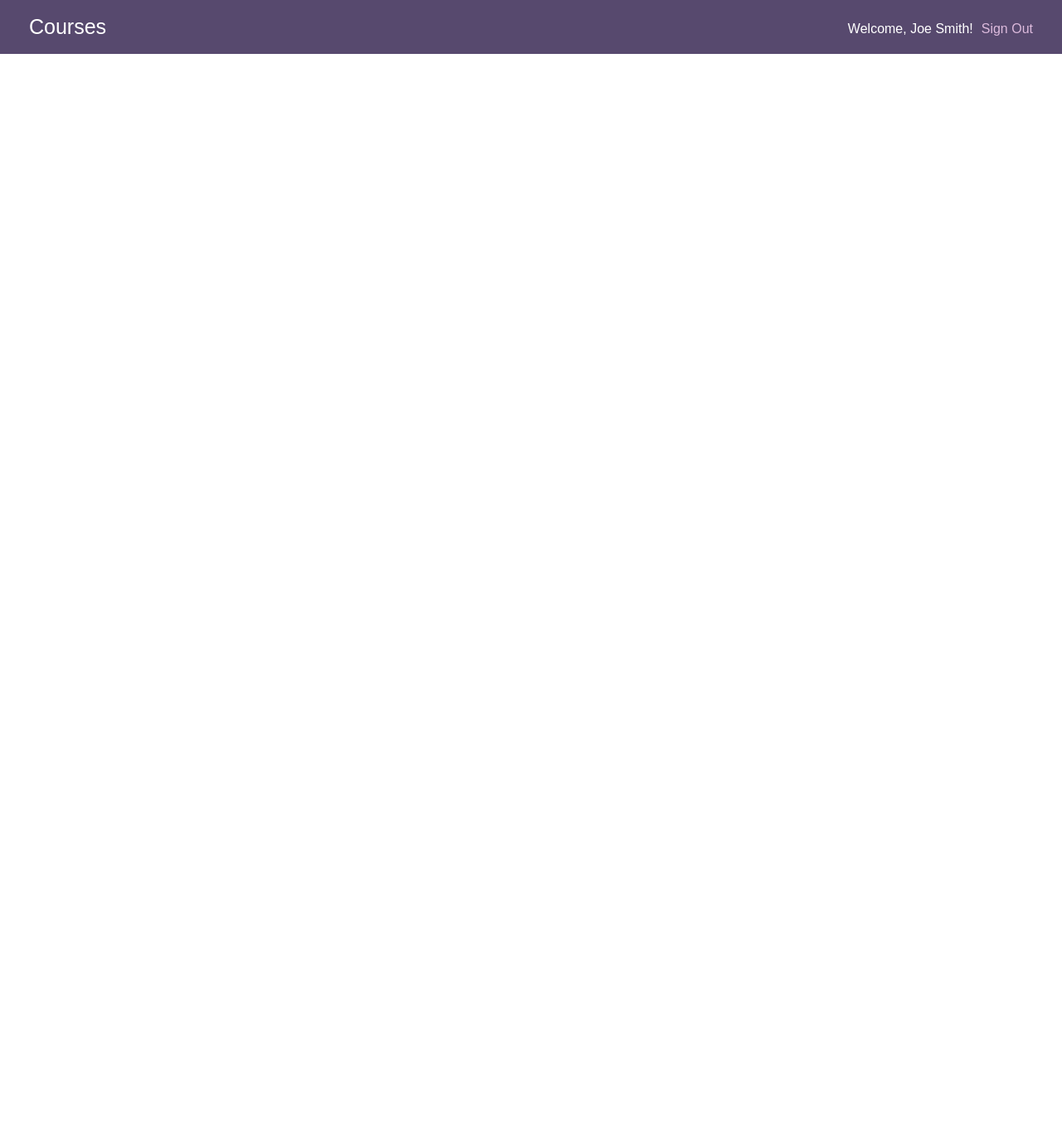
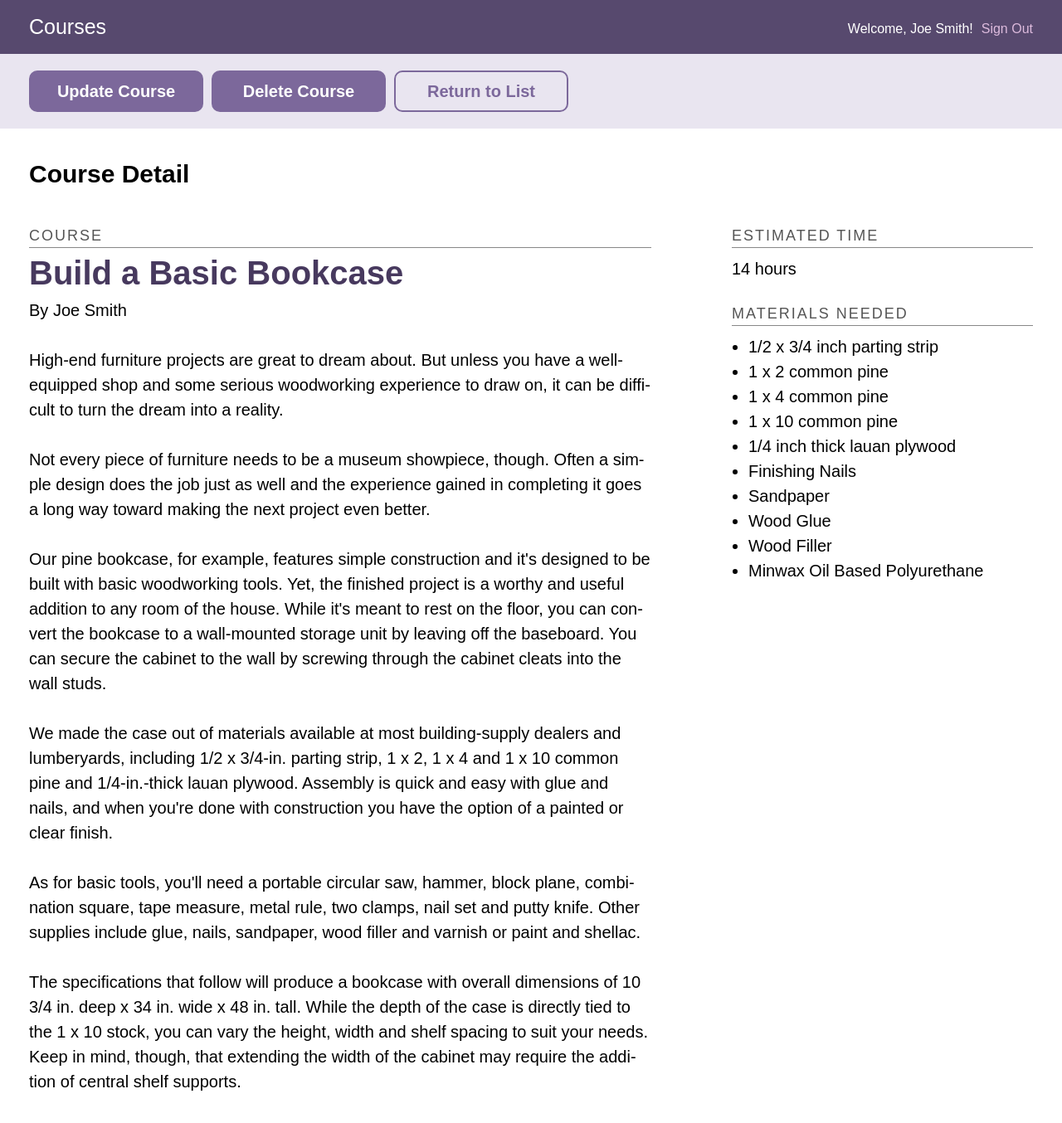
Before and after one commit to sgaona21/fullstack-course-manager, a React (Vite) app in the folder client/: page /courses/1 in a window 1280 px wide. Shown: the top 1354 px of the page at 83% size. Before the commit the page ends 800 px from the top, so only its background shows below. Built offline with nearby package versions, Linux system fonts and the light colour scheme; no server answers.

Commit message:
Courses page now renders courses from db, links converted to NavLink

```diff
--- a/client/src/App.jsx
+++ b/client/src/App.jsx
@@ -1,17 +1,45 @@
 import { Routes, Route, Navigate } from "react-router-dom";
+import { useState, useEffect } from "react";
 
 //Components
 import Header from "./components/Header";
 import Courses from "./components/Courses";
+import CourseDetail from "./components/CourseDetail";
+import CreateCourse from "./components/CreateCourse";
 
 
 const App = () => {
+  const [courses, setCourses] = useState([]); // manages all courses in db
+
+  const requestOptions = {
+    method: "GET",
+    headers: {
+      "Content-Type": "application/json",
+    },
+  };
+
+  const fetchCourses = async () => {
+    try {
+      const response = await fetch("http://localhost:5001/api/courses", requestOptions);
+      const data = await response.json();
+      console.log("Courses:", data);
+      setCourses(data)
+    } catch (error) {
+      console.error("Error fetching courses:", error);
+    }
+  };
+
+  useEffect(() => {
+    fetchCourses();
+  }, []);
 
   return (
     <>
       <Header />
       <Routes>
-        <Route path="/api/courses" element={<Courses />}/>
+        <Route path="/courses" element={<Courses courses={courses} />}/>
+        <Route path="/courses/:id" element={<CourseDetail />}/>
+        <Route path="/courses/create" element={<CreateCourse />}/>
       </Routes>
     </>
   )
--- /dev/null
+++ b/client/src/components/CourseDetail.jsx
@@ -0,0 +1,104 @@
+
+
+const CourseDetail = () => {
+
+  return (
+    <>
+      <div className="actions--bar">
+        <div className="wrap">
+          <a className="button" href="update-course.html">
+            Update Course
+          </a>
+          <a className="button" href="#">
+            Delete Course
+          </a>
+          <a className="button button-secondary" href="index.html">
+            Return to List
+          </a>
+        </div>
+      </div>
+
+      <div className="wrap">
+        <h2>Course Detail</h2>
+        <form>
+          <div className="main--flex">
+            <div>
+              <h3 className="course--detail--title">Course</h3>
+              <h4 className="course--name">Build a Basic Bookcase</h4>
+              <p>By Joe Smith</p>
+
+              <p>
+                High-end furniture projects are great to dream about. But unless
+                you have a well-equipped shop and some serious woodworking
+                experience to draw on, it can be difficult to turn the dream
+                into a reality.
+              </p>
+
+              <p>
+                Not every piece of furniture needs to be a museum showpiece,
+                though. Often a simple design does the job just as well and the
+                experience gained in completing it goes a long way toward making
+                the next project even better.
+              </p>
+
+              <p>
+                Our pine bookcase, for example, features simple construction and
+                it's designed to be built with basic woodworking tools. Yet, the
+                finished project is a worthy and useful addition to any room of
+                the house. While it's meant to rest on the floor, you can
+                convert the bookcase to a wall-mounted storage unit by leaving
+                off the baseboard. You can secure the cabinet to the wall by
+                screwing through the cabinet cleats into the wall studs.
+              </p>
+
+              <p>
+                We made the case out of materials available at most
+                building-supply dealers and lumberyards, including 1/2 x 3/4-in.
+                parting strip, 1 x 2, 1 x 4 and 1 x 10 common pine and
+                1/4-in.-thick lauan plywood. Assembly is quick and easy with
+                glue and nails, and when you're done with construction you have
+                the option of a painted or clear finish.
+              </p>
+
+              <p>
+                As for basic tools, you'll need a portable circular saw, hammer,
+                block plane, combination square, tape measure, metal rule, two
+                clamps, nail set and putty knife. Other supplies include glue,
+                nails, sandpaper, wood filler and varnish or paint and shellac.
+              </p>
+
+              <p>
+                The specifications that follow will produce a bookcase with
+                overall dimensions of 10 3/4 in. deep x 34 in. wide x 48 in.
+                tall. While the depth of the case is directly tied to the 1 x 10
+                stock, you can vary the height, width and shelf spacing to suit
+                your needs. Keep in mind, though, that extending the width of
+                the cabinet may require the addition of central shelf supports.
+              </p>
+            </div>
+            <div>
+              <h3 className="course--detail--title">Estimated Time</h3>
+              <p>14 hours</p>
+
+              <h3 className="course--detail--title">Materials Needed</h3>
+              <ul className="course--detail--list">
+                <li>1/2 x 3/4 inch parting strip</li>
+                <li>1 x 2 common pine</li>
+                <li>1 x 4 common pine</li>
+                <li>1 x 10 common pine</li>
+                <li>1/4 inch thick lauan plywood</li>
+                <li>Finishing Nails</li>
+                <li>Sandpaper</li>
+                <li>Wood Glue</li>
+                <li>Wood Filler</li>
+                <li>Minwax Oil Based Polyurethane</li>
+              </ul>
+            </div>
+          </div>
+        </form>
+      </div>
+    </>
+  );
+};
+
+export default CourseDetail;
--- a/client/src/components/Courses.jsx
+++ b/client/src/components/Courses.jsx
@@ -1,43 +1,18 @@
 import { useState, useEffect } from "react";
+import { NavLink } from "react-router-dom";
 
 
-const Courses = () => {
-  const [courses, setCourses] = useState([]); // manages list of courses
-
-  useEffect(() => {
-    const requestOptions = {
-      method: "GET",
-      headers: {
-        "Content-Type": "application/json",
-      },
-    };
-
-    fetch("http://localhost:5001/api/courses", requestOptions)
-      .then((res) => res.json())
-      .then((data) => {
-        setCourses(data);
-      })
-      .catch((err) => {
-        console.error("Error:", err);
-      });
-  }, []);
-
+const Courses = (props) => {
 
   return (
     <div className="wrap main--grid">
-      <a className="course--module course--link" href="course-detail.html">
-        <h2 className="course--label">Course</h2>
-        <h3 className="course--title">Build a Basic Bookcase</h3>
-      </a>
-      <a className="course--module course--link" href="course-detail.html">
-        <h2 className="course--label">Course</h2>
-        <h3 className="course--title">Learn How to Program</h3>
-      </a>
-      <a className="course--module course--link" href="course-detail.html">
-        <h2 className="course--label">Course</h2>
-        <h3 className="course--title">Learn How to Test Programs</h3>
-      </a>
-      <a className="course--module course--add--module" href="create-course.html">
+      {props.courses.map((course) => (
+        <NavLink className="course--module course--link" key={course.id} to={`/courses/${course.id}`}>
+          <h2 className="course--label">Course</h2>
+          <h3 className="course--title">{course.title}</h3>
+        </NavLink>
+      ))}
+      <NavLink className="course--module course--add--module" to='/courses/create'>
         <span className="course--add--title">
           <svg
             version="1.1"
@@ -51,7 +26,7 @@ const Courses = () => {
           </svg>
           New Course
         </span>
-      </a>
+      </NavLink>
     </div>
   );
 };
--- /dev/null
+++ b/client/src/components/CreateCourse.jsx
@@ -0,0 +1,55 @@
+
+
+const CreateCourse = () => {
+  return (
+    <div className="wrap">
+      <h2>Create Course</h2>
+      <div className="validation--errors">
+        <h3>Validation Errors</h3>
+        <ul>
+          <li>Please provide a value for "Title"</li>
+          <li>Please provide a value for "Description"</li>
+        </ul>
+      </div>
+      <form>
+        <div className="main--flex">
+          <div>
+            <label for="courseTitle">Course Title</label>
+            <input id="courseTitle" name="courseTitle" type="text" value="" />
+
+            <p>By Joe Smith</p>
+
+            <label for="courseDescription">Course Description</label>
+            <textarea
+              id="courseDescription"
+              name="courseDescription"
+            ></textarea>
+          </div>
+          <div>
+            <label for="estimatedTime">Estimated Time</label>
+            <input
+              id="estimatedTime"
+              name="estimatedTime"
+              type="text"
+              value=""
+            />
+
+            <label for="materialsNeeded">Materials Needed</label>
+            <textarea id="materialsNeeded" name="materialsNeeded"></textarea>
+          </div>
+        </div>
+        <button className="button" type="submit">
+          Create Course
+        </button>
+        <button
+          className="button button-secondary"
+          onclick="event.preventDefault(); location.href='index.html';"
+        >
+          Cancel
+        </button>
+      </form>
+    </div>
+  );
+};
+
+export default CreateCourse;
--- a/client/src/components/Header.jsx
+++ b/client/src/components/Header.jsx
@@ -1,9 +1,11 @@
+import { NavLink } from "react-router-dom";
+
 const Header = () => {
   return (
     <header>
       <div className="wrap header--flex">
         <h1 className="header--logo">
-          <a href="index.html">Courses</a>
+          <NavLink to='/courses' >Courses</NavLink>
         </h1>
         <nav>
           <ul className="header--signedin">
```
